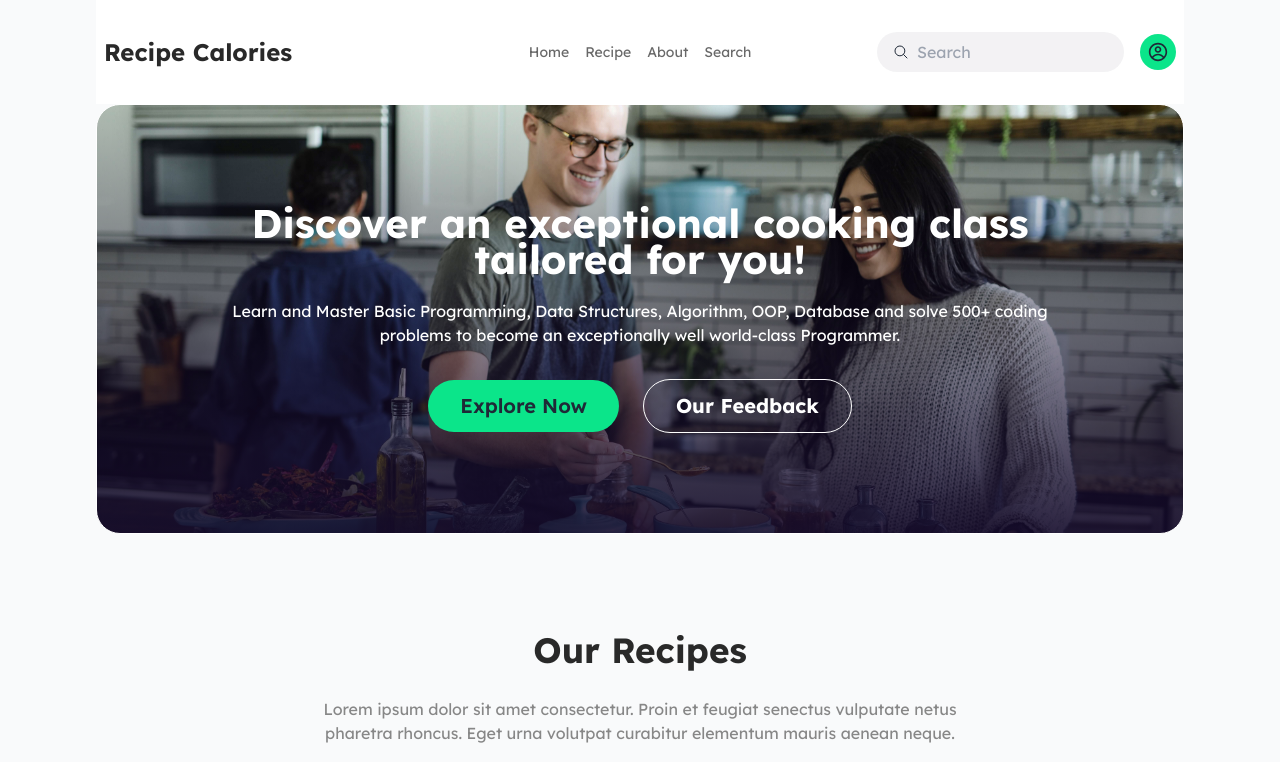
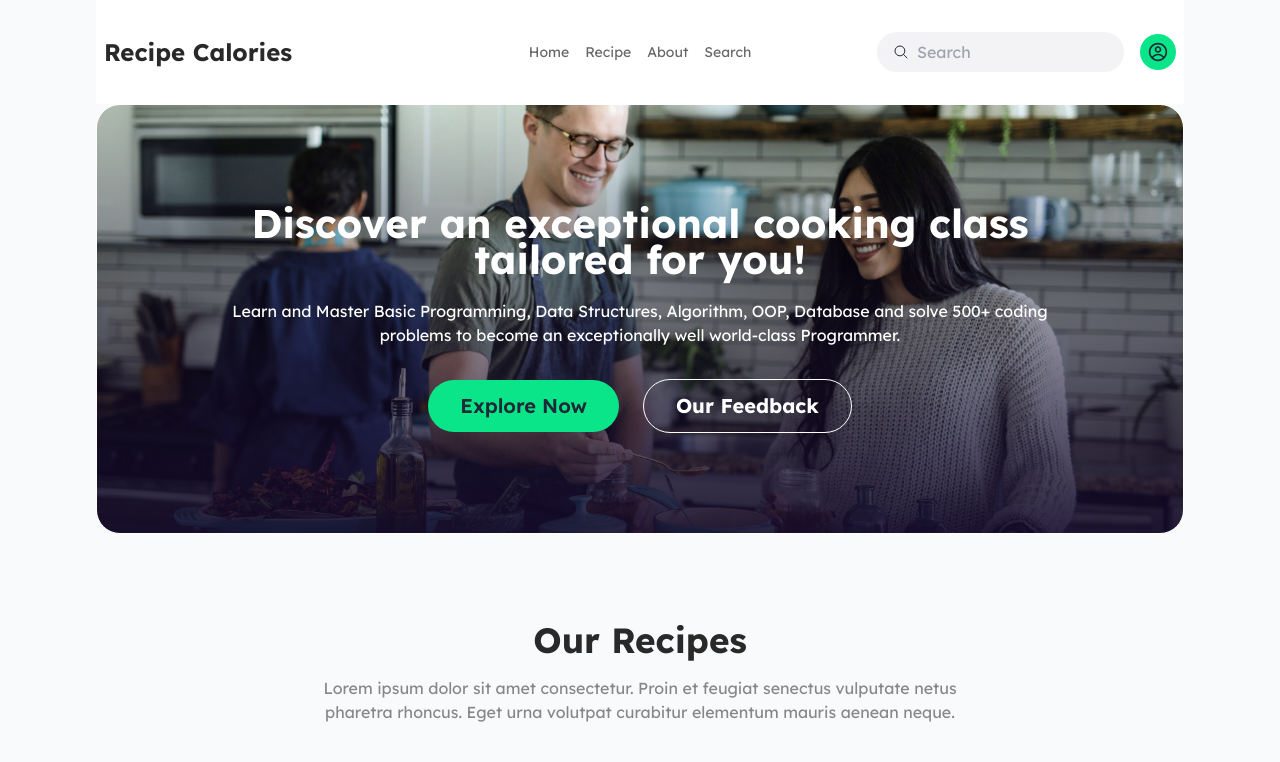
Before and after one commit to roushan-sheik/recipe-calories, a React (Vite) app: page / in a window 1280 px wide. Shown: the top 762 px of the page. Built offline with nearby package versions, Linux system fonts and the light colour scheme.

Commit message:
font size changed for rsposive

```diff
--- a/src/components/recipes/header/RecipeHeader.jsx
+++ b/src/components/recipes/header/RecipeHeader.jsx
@@ -5,7 +5,7 @@ const RecipeHeader = () => {
     <div>
       {/* Header content  */}
       <div className="flex flex-col items-center">
-        <h2 className="text-[35px] font-bold primary_black text-center">
+        <h2 className="lg:text-[35px] text-2xl  font-bold primary_black text-center">
           Our Recipes
         </h2>
         <p className="text-center third_black w-[60%] mt-5 ">
```
